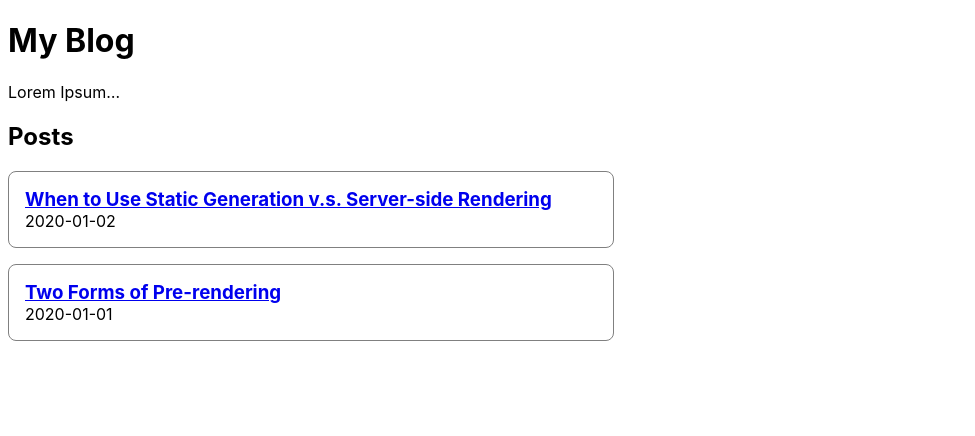
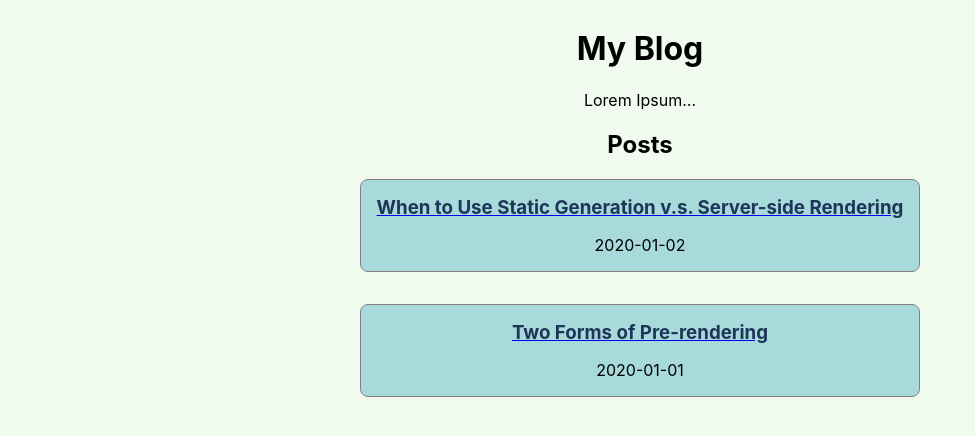
Before and after one commit to NikRoe/my-first-next-project-blog, a Next.js app: page / in a window 1280 px wide. Shown: the top 436 px of the page, without its empty margins (0-975 px from the left). Built offline with nearby package versions, Linux system fonts and the light colour scheme.

Commit message:
add first styles

```diff
--- a/components/GlobalStyle/GlobalStyle.js
+++ b/components/GlobalStyle/GlobalStyle.js
@@ -8,4 +8,11 @@ export const GlobalStyle = createGlobalStyle`
   :root {
     font-family: -apple-system, BlinkMacSystemFont, 'Segoe UI', Roboto, Oxygen, Ubuntu, Cantarell, 'Open Sans', 'Helvetica Neue', sans-serif;
   }
+
+  body {
+    display: flex;
+    justify-content: center;
+    text-align: center;
+    background-color: #f1faee;
+  }
 `;
--- a/components/Post/Post.js
+++ b/components/Post/Post.js
@@ -19,8 +19,16 @@ const Container = styled.article`
   padding: 1rem;
   border: 1px solid gray;
   border-radius: 8px;
+  background-color: #a8dadc;
+  &:hover {
+    cursor: pointer;
+  }
+  display: flex;
+  flex-direction: column;
+  gap: 1rem;
 `;
 
 const Title = styled.h3`
   margin: 0;
+  color: #1d3557;
 `;
--- a/components/PostList/PostList.js
+++ b/components/PostList/PostList.js
@@ -19,7 +19,7 @@ const List = styled.ul`
   margin: 0;
   display: flex;
   flex-direction: column;
-  gap: 1rem;
+  gap: 2rem;
   max-width: 60ch;
   list-style: none;
 `;
--- a/pages/blog/[id].js
+++ b/pages/blog/[id].js
@@ -1,5 +1,6 @@
 import Head from "next/head";
 import Link from "next/link";
+import { PostWrapper } from "../../components/PostWrapper/PostWrapper";
 import { getPostData, getSortedPostsData } from "../../lib/posts";
 
 export default function BlogPost({ post }) {
@@ -10,14 +11,16 @@ export default function BlogPost({ post }) {
       <Head>
         <title>{post.id}</title>
       </Head>
+      <PostWrapper>
         <h2>{post.title}</h2>
+        <time dateTime={post.date}>{post.date}</time>
         <div dangerouslySetInnerHTML={{ __html: post.contentHtml }}></div>
-      <time dateTime={post.date}>{post.date}</time>
         <div>
           <Link href="/">
             <a>Go back to home page</a>
           </Link>
         </div>
+      </PostWrapper>
     </>
   );
 }
```
Also changed, not shown: components/PostWrapper/PostWrapper.js (added, +10 -0 lines). Lines whose indentation alone changed are shown as unchanged.
